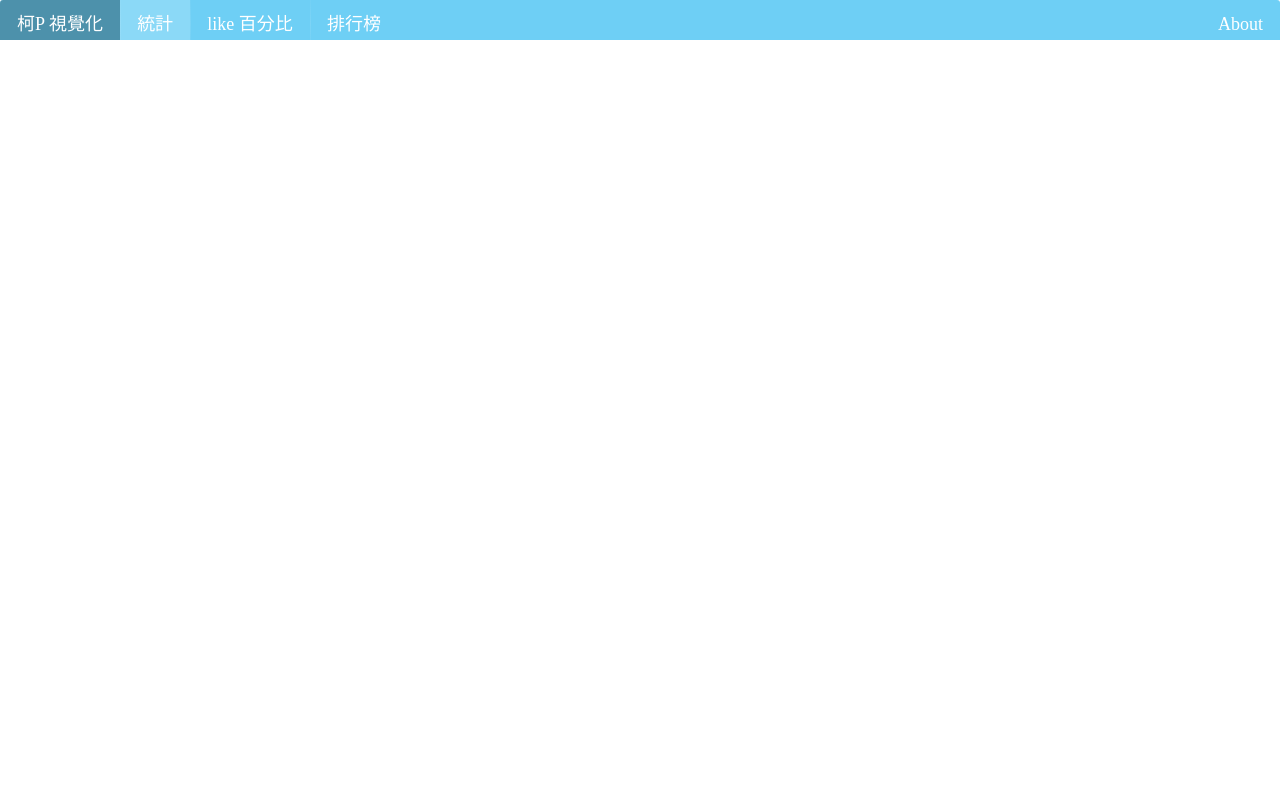
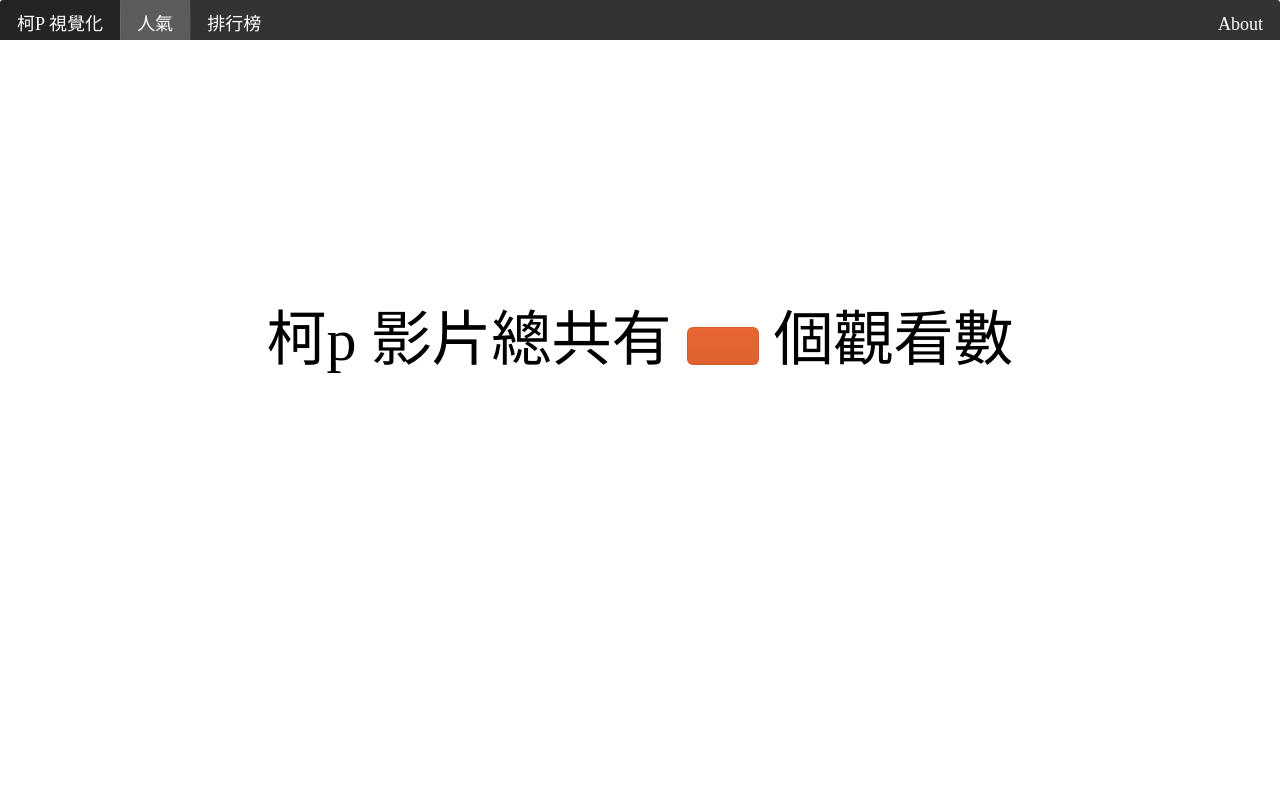
Before and after one commit to jessy1092/visualizeKP, a website: page index.html in a window 1280 px wide. Shown: the top 800 px of the page. Drawn offline with Linux system fonts and the light colour scheme; no server answers.

Commit message:
add total view count information.
Signed-off-by: Lee <jessy1092@gmail.com>

```diff
--- a/assets/scripts/index.js
+++ b/assets/scripts/index.js
@@ -50,17 +50,23 @@ $(document).ready(function ()
     }
 
     function updateVideosCount () {
+        var cheklength = 0;
         videosList.forEach(function (videosEntry) {
             $.ajax({
                 type: 'GET',
                 url: youtubeApiServer + videosEntry.id + '?alt=json',
                 dataType: 'json'
             }).done(function (videosCountData) {
+                cheklength++;
                 // console.log(videosCountData);
                 videosEntry.viewCount = videosCountData.entry.yt$statistics.viewCount;
                 videosEntry.rating = videosCountData.entry.gd$rating.average;
                 videosTotalViewsCount += parseInt(videosEntry.viewCount);
-                console.log(videosTotalViewsCount);
+                // console.log(videosTotalViewsCount);
+                if (cheklength == videosList.length)
+                {
+                    $('.totalViewsCnt').text(videosTotalViewsCount);
+                }
             })
         })
     }
--- a/assets/styles/index.css
+++ b/assets/styles/index.css
@@ -3,8 +3,22 @@
 /*-------------------------| Common |-------------------------*/
 
 body {
-    font-family:'微軟正黑體';
-    padding:0; margin:0; overflow-x:hidden;
+    font-family: '微軟正黑體';
+    padding: 0px;
+    margin: 0px;
+    overflow-x: hidden;
+}
+
+.content {
+    margin: 0px auto;
+    width: 960px;
+}
+
+#totalCnt {
+    text-align: center;
+    height: 680px;
+    line-height: 680px;
+    font-size: 60px;
 }
 
 /*-------------------------| Top |-------------------------*/
--- a/index.html
+++ b/index.html
@@ -16,10 +16,9 @@
     </head>
     <body>
         <div class="ui top sidebar">
-            <div class="ui blue inverted large menu">
+            <div class="ui inverted large menu">
                 <div class="header item">柯P 視覺化</div>
-                <a class="active item" href="#totalCnt">統計</a>
-                <a class="item" href="#likePercent">like 百分比</a>
+                <a class="active item" href="#totalCnt">人氣</a>
                 <a class="item" href="#ranking">排行榜</a>
                 <div class="right menu">
                     <a class="item" href="#about">About</a>
@@ -27,20 +26,18 @@
             </div>
         </div>
 
-        <div id="totalCnt">
+        <div class="content">
+            <div id="totalCnt">
+            柯p 影片總共有 <div class="ui massive orange button totalViewsCnt"></div> 個觀看數
+            </div>
 
-        </div>
+            <div id="ranking">
+                <svg width="1100px" height="1100px" viewBox="0 0 1100 1100" preserveAspecRatio="xMidYMid" class="authorsEdit"></svg>
+            </div>
 
-        <div id="likePercent">
+            <div id="about">
 
-        </div>
-
-        <div id="ranking">
-
-        </div>
-
-        <div id="about">
-
+            </div>
         </div>
 
         <div id="footer">12</div>
```
